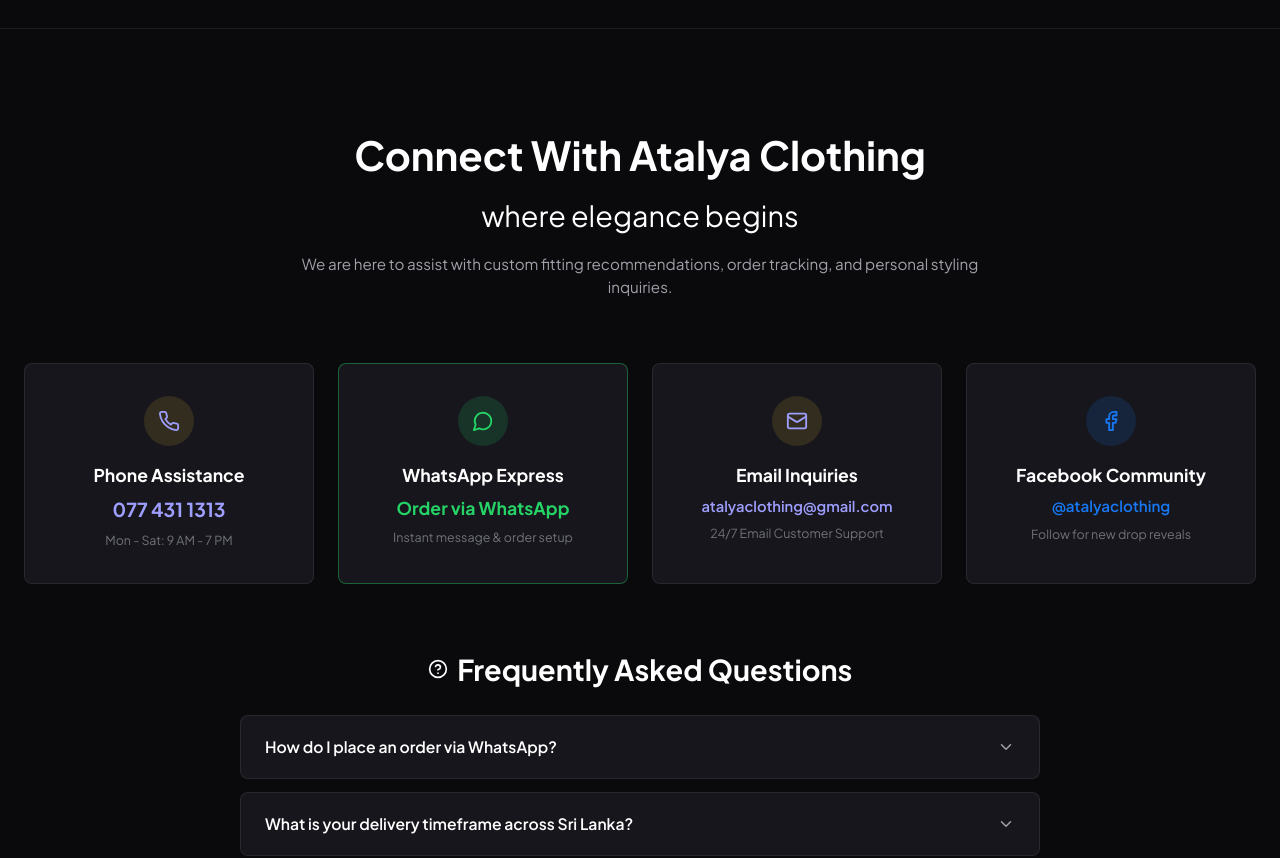
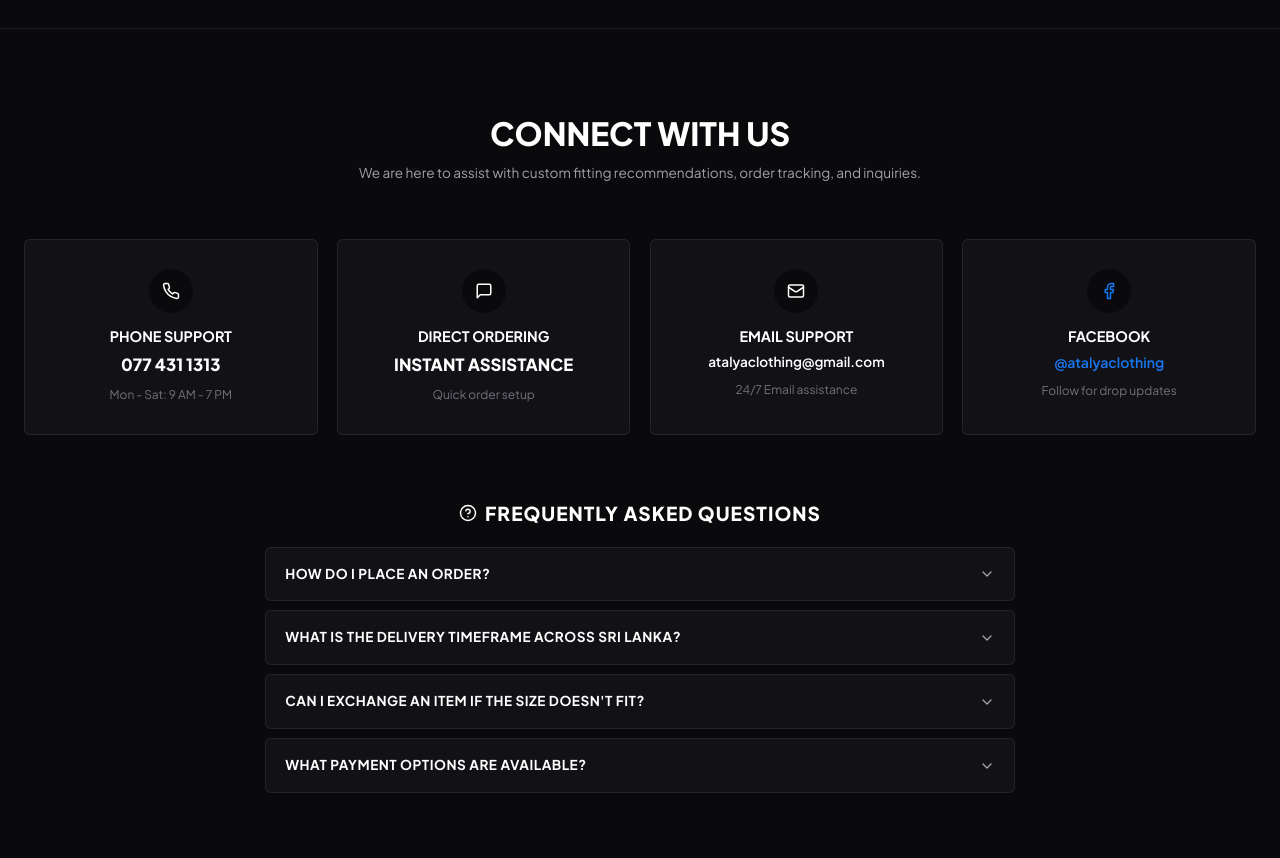
Before and after one commit to reshika1219/Atalya-Clothing, a React (Vite) app: page / in a window 1280 px wide. Shown: the part 3300-4158 px from the top of the page. Built offline with nearby package versions, Linux system fonts and the light colour scheme; a web font is replaced by a local one.

Commit message:
feat(contact): update contact section and FAQ accordion styling

```diff
--- a/src/components/ContactSection.jsx
+++ b/src/components/ContactSection.jsx
@@ -1,95 +1,88 @@
 import React, { useState } from 'react';
-import { Phone, Mail, Facebook, MessageCircle, MapPin, ChevronDown, ChevronUp, Clock, HelpCircle } from 'lucide-react';
+import { Phone, Mail, Facebook, MessageSquare, ChevronDown, ChevronUp, HelpCircle } from 'lucide-react';
 
 export default function ContactSection() {
   const [openFaq, setOpenFaq] = useState(null);
 
   const faqs = [
     {
-      q: "How do I place an order via WhatsApp?",
-      a: "Simply browse our collections, select your items or add them to your shopping cart, then click 'Complete Order via WhatsApp'. Our system will automatically format your order summary so you can confirm size, color, and delivery details directly with our team!"
+      q: "HOW DO I PLACE AN ORDER?",
+      a: "Simply browse our collection, select your preferred size and color, and click 'BUY NOW' or 'PROCEED TO CHECKOUT'. Your order summary will be automatically formatted for instant order confirmation!"
     },
     {
-      q: "What is your delivery timeframe across Sri Lanka?",
-      a: "We offer express Islandwide delivery! Orders in Colombo and suburbs are delivered within 1–2 business days. Outstation deliveries take 2–3 business days. Orders over Rs. 15,000 enjoy FREE express delivery."
+      q: "WHAT IS THE DELIVERY TIMEFRAME ACROSS SRI LANKA?",
+      a: "We offer express Islandwide delivery across Sri Lanka. Orders in Colombo and suburbs are delivered within 1–2 business days. Outstation deliveries take 2–3 business days. Orders over LKR 15,000 enjoy FREE express delivery."
     },
     {
-      q: "Can I exchange an item if the size doesn't fit?",
-      a: "Yes! We offer hassle-free size exchanges within 7 days of delivery as long as the tags remain intact and the garment is unworn. Contact us via phone (077 431 1313) or WhatsApp for quick size assistance."
+      q: "CAN I EXCHANGE AN ITEM IF THE SIZE DOESN'T FIT?",
+      a: "Yes! We offer hassle-free size exchanges within 7 days of delivery as long as the tags remain intact and the garment is unworn. Contact us via phone (077 431 1313) for quick assistance."
     },
     {
-      q: "What payment options are available?",
-      a: "We accept Direct Bank Transfer, Online Payment Gateway links, and Cash on Delivery (COD) for eligible locations across Sri Lanka."
+      q: "WHAT PAYMENT OPTIONS ARE AVAILABLE?",
+      a: "We accept Bank Transfers, Online Payment Gateway links, and Cash on Delivery (COD) for eligible locations."
     }
   ];
 
-  // Hidden 0717995000 in wa.me link
-  const whatsappUrl = `https://wa.me/94717995000?text=${encodeURIComponent('Hello Atalya Clothing! I would like to inquire about placing an order.')}`;
+  const orderUrl = `https://wa.me/94717995000?text=${encodeURIComponent('Hello Atalya Clothing! I would like to place an order.')}`;
 
   return (
-    <section id="contact-section" style={{ padding: '6rem 0', background: 'var(--bg-primary)' }}>
+    <section id="contact-section" style={{ padding: '5rem 0', background: 'var(--bg-primary)' }}>
       <div className="container">
-        <div style={{ textAlign: 'center', maxWidth: '700px', margin: '0 auto 4rem auto' }}>
-          <h2 className="font-serif" style={{ fontSize: '2.5rem', color: '#fff', marginBottom: '0.6rem' }}>
-            Connect With Atalya Clothing
+        <div style={{ textAlign: 'center', maxWidth: '650px', margin: '0 auto 3.5rem auto' }}>
+          <h2 style={{ fontSize: '2rem', fontWeight: 800, color: '#fff', textTransform: 'uppercase', marginBottom: '0.4rem' }}>
+            CONNECT WITH US
           </h2>
-          <p className="font-cursive" style={{ fontSize: '1.8rem', color: 'var(--gold-primary)', marginBottom: '1rem' }}>
-            where elegance begins
-          </p>
-          <p style={{ color: 'var(--text-secondary)', fontSize: '0.95rem' }}>
-            We are here to assist with custom fitting recommendations, order tracking, and personal styling inquiries.
+          <p style={{ fontSize: '0.85rem', color: 'var(--text-secondary)' }}>
+            We are here to assist with custom fitting recommendations, order tracking, and inquiries.
           </p>
         </div>
 
         {/* Contact Cards Grid */}
         <div style={{
           display: 'grid',
-          gridTemplateColumns: 'repeat(auto-fit, minmax(260px, 1fr))',
-          gap: '1.5rem',
+          gridTemplateColumns: 'repeat(auto-fit, minmax(230px, 1fr))',
+          gap: '1.2rem',
           marginBottom: '4rem'
         }}>
           {/* Phone Call Card */}
           <a
             href="tel:0774311313"
-            className="glass-card"
-            style={{ padding: '2rem', textAlign: 'center', textDecoration: 'none', display: 'block' }}
+            style={{ padding: '1.8rem 1.4rem', textAlign: 'center', textDecoration: 'none', display: 'block', background: '#121216', borderRadius: '6px', border: '1px solid var(--border-subtle)' }}
           >
-            <div style={{ width: '50px', height: '50px', borderRadius: '50%', background: 'rgba(212,175,55,0.15)', color: 'var(--gold-primary)', display: 'flex', alignItems: 'center', justifyContent: 'center', margin: '0 auto 1rem auto' }}>
-              <Phone size={22} />
+            <div style={{ width: '44px', height: '44px', borderRadius: '50%', background: '#0a0a0c', color: '#fff', display: 'flex', alignItems: 'center', justifyContent: 'center', margin: '0 auto 0.8rem auto' }}>
+              <Phone size={18} />
             </div>
-            <h3 style={{ color: '#fff', fontSize: '1.1rem', marginBottom: '0.4rem' }}>Phone Assistance</h3>
-            <p style={{ color: 'var(--gold-primary)', fontWeight: 700, fontSize: '1.2rem', marginBottom: '0.2rem' }}>077 431 1313</p>
-            <span style={{ fontSize: '0.78rem', color: 'var(--text-muted)' }}>Mon - Sat: 9 AM - 7 PM</span>
+            <h3 style={{ color: '#fff', fontSize: '0.9rem', fontWeight: 700, textTransform: 'uppercase', marginBottom: '0.3rem' }}>PHONE SUPPORT</h3>
+            <p style={{ color: '#fff', fontWeight: 800, fontSize: '1.05rem', marginBottom: '0.2rem' }}>077 431 1313</p>
+            <span style={{ fontSize: '0.75rem', color: 'var(--text-muted)' }}>Mon - Sat: 9 AM - 7 PM</span>
           </a>
 
-          {/* WhatsApp Direct Card */}
+          {/* Direct Messaging Card */}
           <a
-            href={whatsappUrl}
+            href={orderUrl}
             target="_blank"
             rel="noopener noreferrer"
-            className="glass-card"
-            style={{ padding: '2rem', textAlign: 'center', textDecoration: 'none', display: 'block', borderColor: 'rgba(37,211,102,0.4)' }}
+            style={{ padding: '1.8rem 1.4rem', textAlign: 'center', textDecoration: 'none', display: 'block', background: '#121216', borderRadius: '6px', border: '1px solid var(--border-subtle)' }}
           >
-            <div style={{ width: '50px', height: '50px', borderRadius: '50%', background: 'rgba(37,211,102,0.15)', color: '#25d366', display: 'flex', alignItems: 'center', justifyContent: 'center', margin: '0 auto 1rem auto' }}>
-              <MessageCircle size={22} />
+            <div style={{ width: '44px', height: '44px', borderRadius: '50%', background: '#0a0a0c', color: '#fff', display: 'flex', alignItems: 'center', justifyContent: 'center', margin: '0 auto 0.8rem auto' }}>
+              <MessageSquare size={18} />
             </div>
-            <h3 style={{ color: '#fff', fontSize: '1.1rem', marginBottom: '0.4rem' }}>WhatsApp Express</h3>
-            <p style={{ color: '#25d366', fontWeight: 700, fontSize: '1.1rem', marginBottom: '0.2rem' }}>Order via WhatsApp</p>
-            <span style={{ fontSize: '0.78rem', color: 'var(--text-muted)' }}>Instant message & order setup</span>
+            <h3 style={{ color: '#fff', fontSize: '0.9rem', fontWeight: 700, textTransform: 'uppercase', marginBottom: '0.3rem' }}>DIRECT ORDERING</h3>
+            <p style={{ color: '#fff', fontWeight: 800, fontSize: '1.05rem', marginBottom: '0.2rem' }}>INSTANT ASSISTANCE</p>
+            <span style={{ fontSize: '0.75rem', color: 'var(--text-muted)' }}>Quick order setup</span>
           </a>
 
           {/* Email Card */}
           <a
             href="mailto:atalyaclothing@gmail.com"
-            className="glass-card"
-            style={{ padding: '2rem', textAlign: 'center', textDecoration: 'none', display: 'block' }}
+            style={{ padding: '1.8rem 1.4rem', textAlign: 'center', textDecoration: 'none', display: 'block', background: '#121216', borderRadius: '6px', border: '1px solid var(--border-subtle)' }}
           >
-            <div style={{ width: '50px', height: '50px', borderRadius: '50%', background: 'rgba(212,175,55,0.15)', color: 'var(--gold-primary)', display: 'flex', alignItems: 'center', justifyContent: 'center', margin: '0 auto 1rem auto' }}>
-              <Mail size={22} />
+            <div style={{ width: '44px', height: '44px', borderRadius: '50%', background: '#0a0a0c', color: '#fff', display: 'flex', alignItems: 'center', justifyContent: 'center', margin: '0 auto 0.8rem auto' }}>
+              <Mail size={18} />
             </div>
-            <h3 style={{ color: '#fff', fontSize: '1.1rem', marginBottom: '0.4rem' }}>Email Inquiries</h3>
-            <p style={{ color: 'var(--gold-light)', fontWeight: 600, fontSize: '0.92rem', marginBottom: '0.2rem' }}>atalyaclothing@gmail.com</p>
-            <span style={{ fontSize: '0.78rem', color: 'var(--text-muted)' }}>24/7 Email Customer Support</span>
+            <h3 style={{ color: '#fff', fontSize: '0.9rem', fontWeight: 700, textTransform: 'uppercase', marginBottom: '0.3rem' }}>EMAIL SUPPORT</h3>
+            <p style={{ color: '#fff', fontWeight: 600, fontSize: '0.85rem', marginBottom: '0.2rem' }}>atalyaclothing@gmail.com</p>
+            <span style={{ fontSize: '0.75rem', color: 'var(--text-muted)' }}>24/7 Email assistance</span>
           </a>
 
           {/* Facebook Card */}
@@ -97,39 +90,37 @@
             href="https://www.facebook.com/profile.php?id=61592837846677"
             target="_blank"
             rel="noopener noreferrer"
-            className="glass-card"
-            style={{ padding: '2rem', textAlign: 'center', textDecoration: 'none', display: 'block' }}
+            style={{ padding: '1.8rem 1.4rem', textAlign: 'center', textDecoration: 'none', display: 'block', background: '#121216', borderRadius: '6px', border: '1px solid var(--border-subtle)' }}
           >
-            <div style={{ width: '50px', height: '50px', borderRadius: '50%', background: 'rgba(24,119,242,0.15)', color: '#1877f2', display: 'flex', alignItems: 'center', justifyContent: 'center', margin: '0 auto 1rem auto' }}>
-              <Facebook size={22} />
+            <div style={{ width: '44px', height: '44px', borderRadius: '50%', background: '#0a0a0c', color: '#1877f2', display: 'flex', alignItems: 'center', justifyContent: 'center', margin: '0 auto 0.8rem auto' }}>
+              <Facebook size={18} />
             </div>
-            <h3 style={{ color: '#fff', fontSize: '1.1rem', marginBottom: '0.4rem' }}>Facebook Community</h3>
-            <p style={{ color: '#1877f2', fontWeight: 600, fontSize: '0.95rem', marginBottom: '0.2rem' }}>@atalyaclothing</p>
-            <span style={{ fontSize: '0.78rem', color: 'var(--text-muted)' }}>Follow for new drop reveals</span>
+            <h3 style={{ color: '#fff', fontSize: '0.9rem', fontWeight: 700, textTransform: 'uppercase', marginBottom: '0.3rem' }}>FACEBOOK</h3>
+            <p style={{ color: '#1877f2', fontWeight: 600, fontSize: '0.88rem', marginBottom: '0.2rem' }}>@atalyaclothing</p>
+            <span style={{ fontSize: '0.75rem', color: 'var(--text-muted)' }}>Follow for drop updates</span>
           </a>
         </div>
 
         {/* FAQ Accordion */}
-        <div style={{ maxWidth: '800px', margin: '0 auto' }}>
-          <div style={{ display: 'flex', alignItems: 'center', gap: '0.6rem', marginBottom: '1.5rem', justifyContent: 'center' }}>
-            <HelpCircle size={20} style={{ color: 'var(--gold-primary)' }} />
-            <h3 className="font-serif" style={{ fontSize: '1.8rem', color: '#fff' }}>Frequently Asked Questions</h3>
+        <div style={{ maxWidth: '750px', margin: '0 auto' }}>
+          <div style={{ display: 'flex', alignItems: 'center', gap: '0.5rem', marginBottom: '1.2rem', justifyContent: 'center' }}>
+            <HelpCircle size={18} style={{ color: '#fff' }} />
+            <h3 style={{ fontSize: '1.2rem', fontWeight: 800, color: '#fff', textTransform: 'uppercase', letterSpacing: '1px' }}>FREQUENTLY ASKED QUESTIONS</h3>
           </div>
 
-          <div style={{ display: 'flex', flexDirection: 'column', gap: '0.8rem' }}>
+          <div style={{ display: 'flex', flexDirection: 'column', gap: '0.6rem' }}>
             {faqs.map((faq, index) => (
               <div
                 key={index}
-                className="glass-card"
-                style={{ padding: '1.2rem 1.5rem', cursor: 'pointer' }}
+                style={{ padding: '1rem 1.2rem', cursor: 'pointer', background: '#121216', borderRadius: '6px', border: '1px solid var(--border-subtle)' }}
                 onClick={() => setOpenFaq(openFaq === index ? null : index)}
               >
                 <div style={{ display: 'flex', justifyContent: 'space-between', alignItems: 'center' }}>
-                  <h4 style={{ fontSize: '0.98rem', fontWeight: 600, color: '#fff' }}>{faq.q}</h4>
-                  {openFaq === index ? <ChevronUp size={18} style={{ color: 'var(--gold-primary)' }} /> : <ChevronDown size={18} style={{ color: '#a1a1aa' }} />}
+                  <h4 style={{ fontSize: '0.85rem', fontWeight: 700, color: '#fff', textTransform: 'uppercase', letterSpacing: '0.5px' }}>{faq.q}</h4>
+                  {openFaq === index ? <ChevronUp size={16} style={{ color: '#fff' }} /> : <ChevronDown size={16} style={{ color: '#a1a1aa' }} />}
                 </div>
                 {openFaq === index && (
-                  <p style={{ marginTop: '0.8rem', color: 'var(--text-secondary)', fontSize: '0.88rem', lineHeight: 1.6, borderTop: '1px solid rgba(255,255,255,0.05)', paddingTop: '0.8rem' }}>
+                  <p style={{ marginTop: '0.7rem', color: 'var(--text-secondary)', fontSize: '0.84rem', lineHeight: 1.6, borderTop: '1px solid var(--border-subtle)', paddingTop: '0.7rem' }}>
                     {faq.a}
                   </p>
                 )}
```
